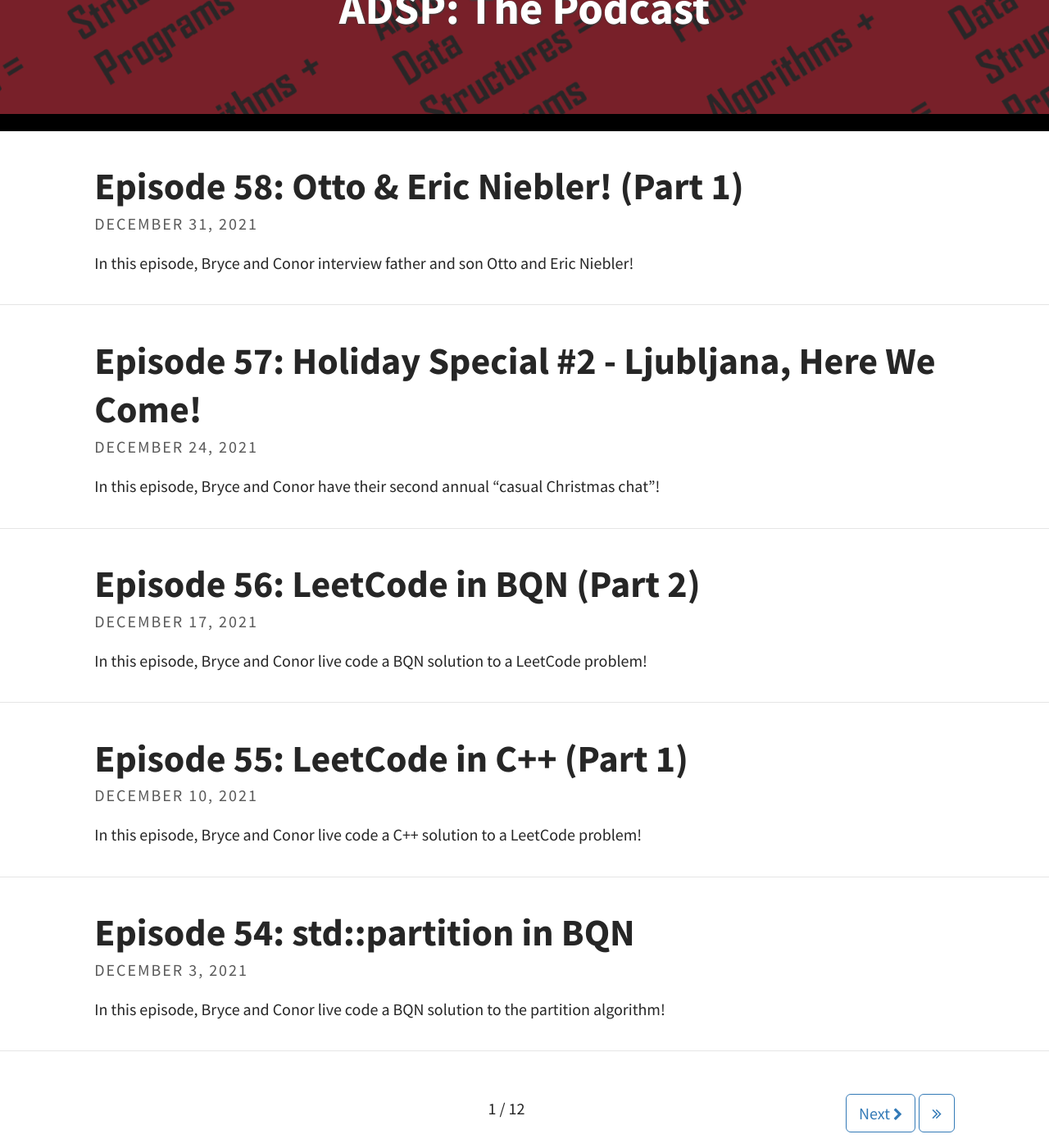
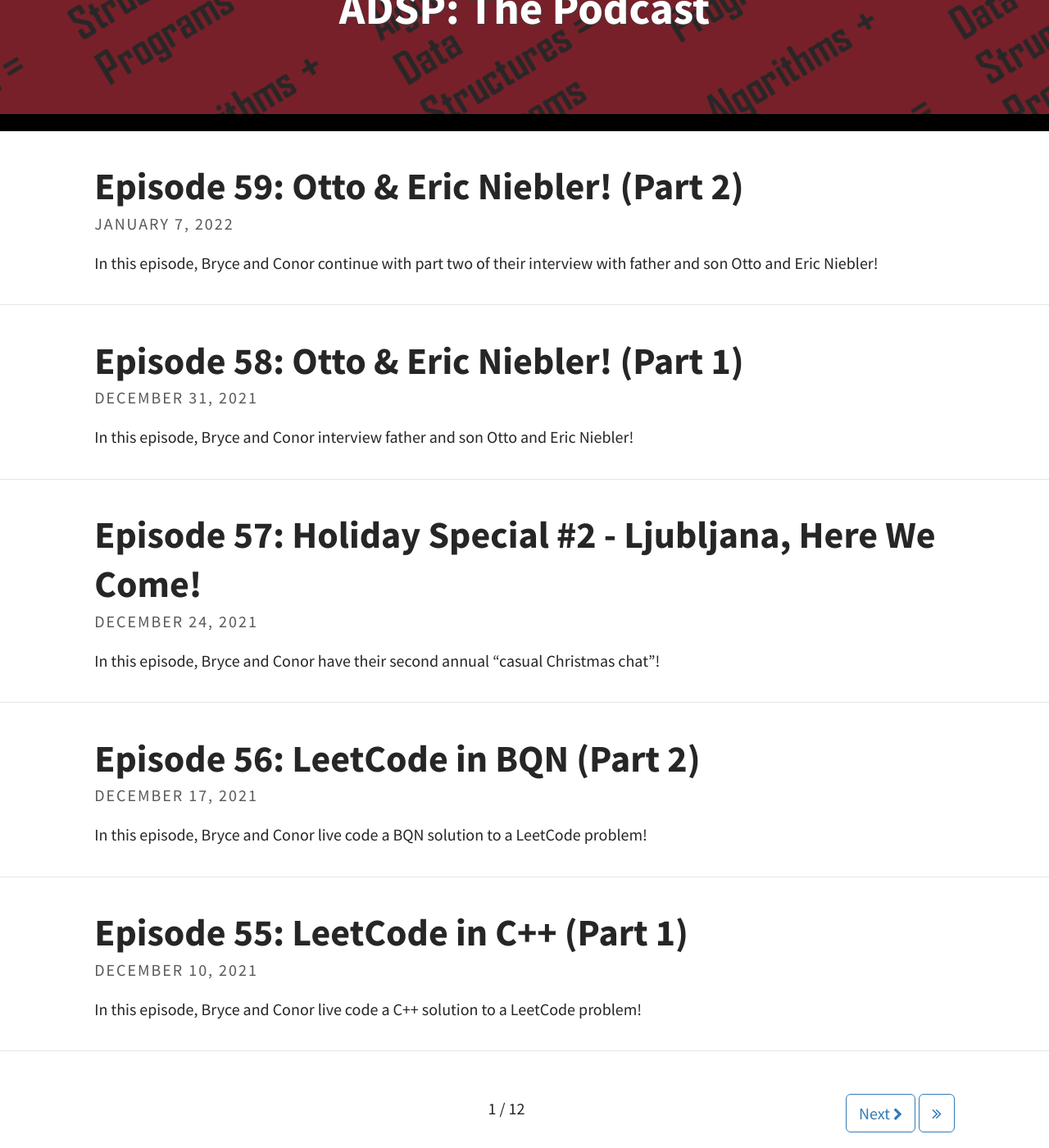
Before and after one commit to codereport/adsp2, a Jekyll site: the page built from index.html, in a window 1280 px wide and 1400 px high, scrolled down 225 px. Shown: the whole window at 82% size. Built offline with Jekyll 4.4.1, drawn with Linux system fonts in a browser that asks for light colours; the list of posts is cut into pages by our own code; some of the changed lines change nothing that is shown.

Commit message:
Episode 59

```diff
--- /dev/null
+++ b/_posts/2022-01-07-Episode-59.md
@@ -0,0 +1,58 @@
+---
+layout: post
+title: "Episode 59: Otto & Eric Niebler! (Part 2)"
+tags: [Guest, Eric Niebler, Otto Niebler]
+excerpt_separator: <!--more-->
+---
+
+<div id="buzzsprout-player-9846538"></div><script src="https://www.buzzsprout.com/1501960/9846538-episode-59-otto-eric-niebler-part-2.js?container_id=buzzsprout-player-9846538&player=small" type="text/javascript" charset="utf-8"></script>
+
+<br>In this episode, Bryce and Conor continue with part two of their interview with father and son Otto and Eric Niebler!
+
+<!--more-->
+
+**About the Guests:**
+
+**[Eric Niebler](https://twitter.com/ericniebler)** is a Distinguished Engineer at [NVIDIA](https://www.nvidia.com/en-us/) where he is the technical lead for their core C++ libraries. He started programming at the age of 13 on the IBM XT his Dad brought home in 1986. He then decided he hated computers when he realized his Dad wanted him to like them. It wouldn't be until college that Eric decided computers were all right after all.
+
+After graduating from the University of Virginia, Eric starting programming professionally in 1996 for [Microsoft](https://www.microsoft.com/en-ca/). It was during this time he developed his irrational and inexplicable love of C++. That love eventually carried him away from Microsoft and to independent consulting with [Boost.org](https://www.boost.org/) and BoostPro Computing. Around the same time, Eric got involved in the ISO Standardization process, a relationship that continues to this day.
+
+He wrote and (sometimes) maintains the popular [range-v3](https://ericniebler.github.io/range-v3/) library, which became the basis for C++20's `std::range` (also Eric's contribution). These days, Eric spends his time trying to give standard C++ an honest-to-god async programming model and a suite of generic async algorithms that can work on any execution context.
+
+**Otto Niebler** was born 1936 in the south Bronx to immigrant parents from Germany. In 1954, he started at [Fordham University](https://www.fordham.edu/). In 1956, he dropped out to get a career in “computers” after a classmate introduced him to “data processing” and the UNIVAC 90. Later that year, Otto got a job with Benjamin Moore Paints operating their Univac 80 shop and then later worked at the Remington Rand Service bureau.
+
+After 3 years of operations, he realized that success in this industry would require a college degree. There were no “computer science” degrees then so he pursued a math degree which is what he received from [Columbia University](https://www.columbia.edu/) by 1961. He did this while simultaneously working full time as a DP manager at on Wall Street.
+
+Upon graduation in 1961, he was recruited and hired by [Remington Rand Univac](https://en.wikipedia.org/wiki/UNIVAC) as technical engineer member of a sales team. In 1964, he went to [General Electric](https://www.ge.com/) in the same capacity that he had at Univac, technical support for marketing where he specialized in the GE 400 line. In 1967, he joined NYSE SIAC as a program manager responsible for automating their ticker.
+
+From 1971 to 2001, he went to IBM where he held a vareity of roles: application programmer specializing in Wall Street applications; technical support of marketing to Wall Street accounts; regional specialist in data base (DB2) and Capacity Planning; systems engineering manager specializing in large scale installations; consultant in disaster recovery. His final two years were teaching disaster recovery planning to consultants in a distance learning context before remote learning became fashionable.
+
+### Show Notes
+
+**Date Recorded:** 2021-12-02 <br>
+**Date Released:** 2022-01-07
+
+* [The Remaking of Wall Street, 1967 to 1971](https://hbswk.hbs.edu/archive/the-remaking-of-wall-street-1967-to-1971)
+* [NYSE Specialist](https://www.investopedia.com/terms/s/specialist.asp)
+* [NYSE (New York Stock Exchange)](https://en.wikipedia.org/wiki/New_York_Stock_Exchange)
+* [General Electric](https://en.wikipedia.org/wiki/General_Electric)
+* [World's Fair](https://en.wikipedia.org/wiki/World%27s_fair)
+* [1964 New York World's Fair](https://en.wikipedia.org/wiki/1964_New_York_World%27s_Fair)
+* [ADSP Episode 48: Special Guest Dave Abrahams!](https://adspthepodcast.com/2021/10/22/Episode-48.html)
+* [Boost C++ Libraries](https://www.boost.org/)
+* [Swift Programming Language](https://www.swift.org/)
+* [Intentional Software](https://en.wikipedia.org/wiki/Intentional_Software)
+* [Charles Simonyi](https://en.wikipedia.org/wiki/Charles_Simonyi)
+* [P2300 - `std::execution`](http://www.open-std.org/jtc1/sc22/wg21/docs/papers/2021/p2300r2.html)
+* [UNIVAC](https://en.wikipedia.org/wiki/UNIVAC)
+* [World’s First Computer Bug](https://www.nationalgeographic.org/thisday/sep9/worlds-first-computer-bug/)
+* [IBM Personal Computer XT](https://en.wikipedia.org/wiki/IBM_Personal_Computer_XT)
+* [Pong](https://en.wikipedia.org/wiki/Pong)
+* [CppCast Podcast](https://www.cppcast.com/)
+
+### Intro Song Info
+
+Miss You by Sarah Jansen https://soundcloud.com/sarahjansenmusic<br>
+Creative Commons — Attribution 3.0 Unported — CC BY 3.0<br>
+Free Download / Stream: http://bit.ly/l-miss-you<br>
+Music promoted by Audio Library https://youtu.be/iYYxnasvfx8<br>
--- a/pages/episodes.md
+++ b/pages/episodes.md
@@ -9,6 +9,7 @@
 
 |   #   |                                                  Title                                                  | Release Date |
 | :---: | :-----------------------------------------------------------------------------------------------------: | :----------: |
+|  59   |         [Otto & Eric Niebler! (Part 2)](https://adspthepodcast.com/2021/01/07/Episode-59.html)          |  2022-01-07  |
 |  58   |         [Otto & Eric Niebler! (Part 1)](https://adspthepodcast.com/2021/12/31/Episode-58.html)          |  2021-12-31  |
 |  57   | [Holiday Special #2 - Ljubljana, Here We Come!](https://adspthepodcast.com/2021/12/24/Episode-57.html)  |  2021-12-24  |
 |  56   |            [LeetCode in BQN (Part 2)](https://adspthepodcast.com/2021/12/17/Episode-56.html)            |  2021-12-17  |
```
